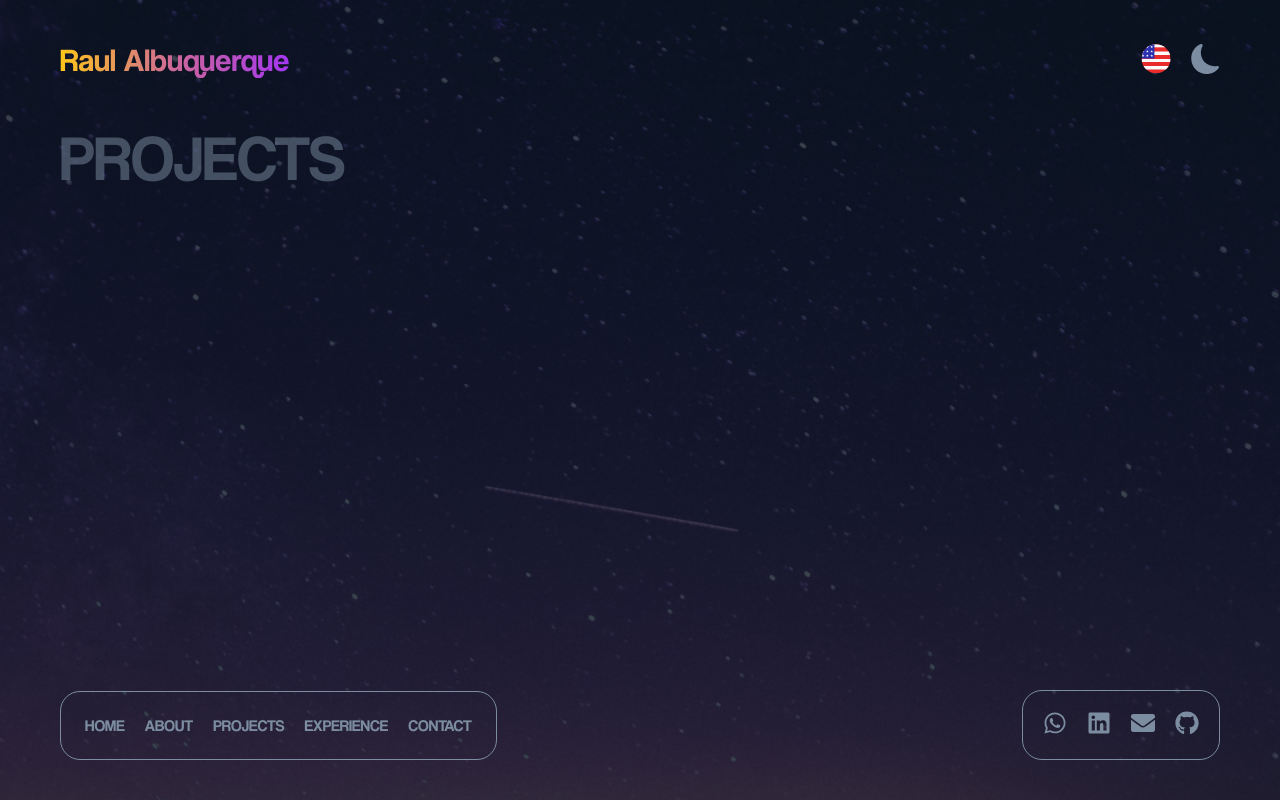
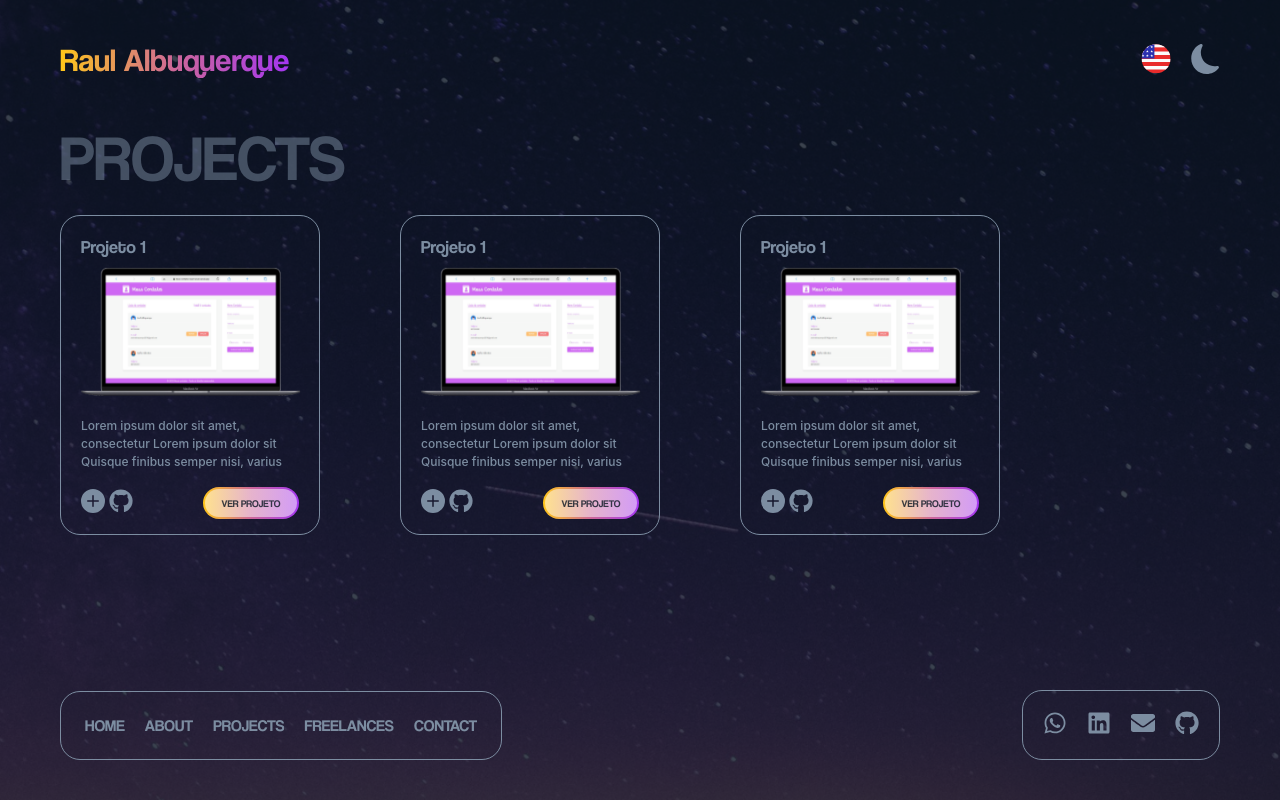
Before and after one commit to Raul-Albuquerque/portfolio-2.0, a Next.js app: page /pages/projects in a window 1280 px wide. Built offline with nearby package versions, Linux system fonts and the light colour scheme.

Commit message:
feat: projects layout

```diff
--- a/src/app/pages/projects/page.tsx
+++ b/src/app/pages/projects/page.tsx
@@ -1,8 +1,5 @@
-import { Main } from '@/components/Main'
-
-// import { register } from 'swiper/element/bundle'
-// register()
+import CardList from '@/components/CardList'
 
 export default function PageAbout() {
-  return <Main title="PROJECTS" />
+  return <CardList type="projects" />
 }
--- a/src/app/providers.tsx
+++ b/src/app/providers.tsx
@@ -8,11 +8,7 @@ import lightTheme from '@/themes/light'
 import { Header } from '@/components/Header'
 import { Footer } from '@/components/Footer'
 
-import { register } from 'swiper/element/bundle'
-
 export const LanguageContext = createContext({})
-
-register()
 
 const Providers = ({ children }) => {
   const [isDarkTheme, setIsDarkTheme] = useState(true)
--- /dev/null
+++ b/src/components/CardList/index.tsx
@@ -0,0 +1,32 @@
+import { Main } from '@/components/Main'
+import { Card } from '@/components/Card'
+
+import { CardListContainer } from './styles'
+
+export type props = {
+  type: 'projects' | 'freelances'
+}
+
+export default function CardList({ type }: props) {
+  return (
+    <>
+      {type === 'projects' ? (
+        <Main title="PROJECTS">
+          <CardListContainer>
+            <Card type="project" title="Projeto 1" />
+            <Card type="project" title="Projeto 1" />
+            <Card type="project" title="Projeto 1" />
+          </CardListContainer>
+        </Main>
+      ) : (
+        <Main title="FREELANCES">
+          <CardListContainer>
+            <Card type="project" title="Projeto 1" />
+            <Card type="project" title="Projeto 1" />
+            <Card type="project" title="Projeto 1" />
+          </CardListContainer>
+        </Main>
+      )}
+    </>
+  )
+}
--- /dev/null
+++ b/src/components/CardList/styles.ts
@@ -0,0 +1,9 @@
+'use client'
+import styled from 'styled-components'
+
+export const CardListContainer = styled.section`
+  display: flex;
+  align-items: center;
+  justify-content: start;
+  gap: 80px;
+`
--- a/src/components/Footer/index.tsx
+++ b/src/components/Footer/index.tsx
@@ -29,7 +29,7 @@ export const Footer = (props: Props) => {
             </li>
             <li>
               <CustomLink url="/" linkType="nav">
-                EXPERIENCE
+                FREELANCES
               </CustomLink>
             </li>
             <li>
@@ -57,7 +57,7 @@ export const Footer = (props: Props) => {
             </li>
             <li>
               <CustomLink url="/" linkType="nav">
-                EXPERIÊNCIA
+                FREELANCES
               </CustomLink>
             </li>
             <li>
```
